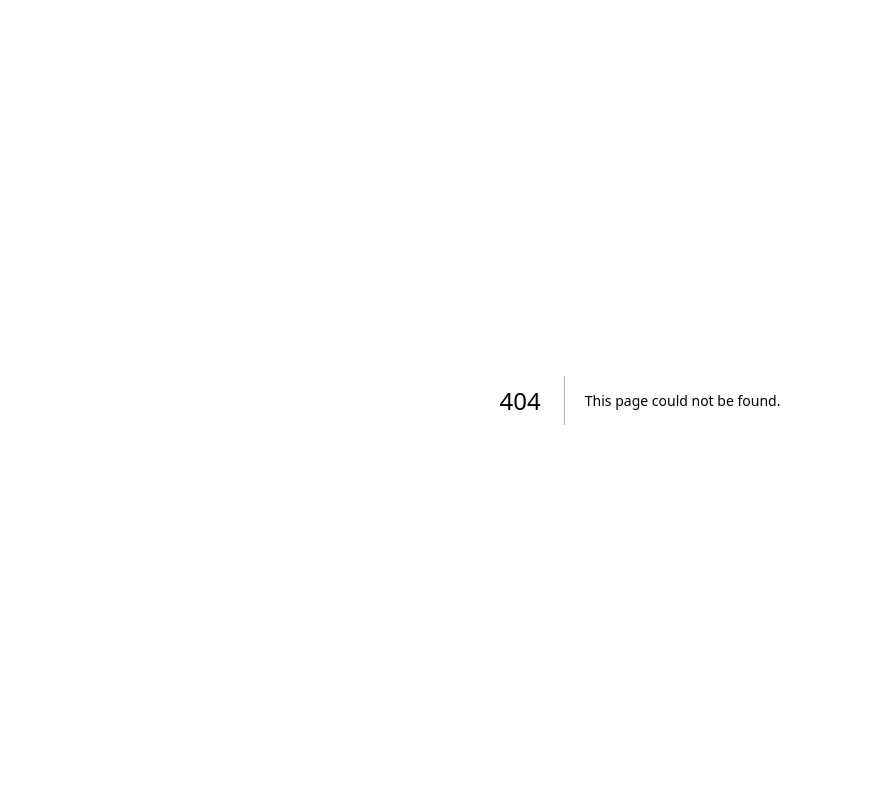
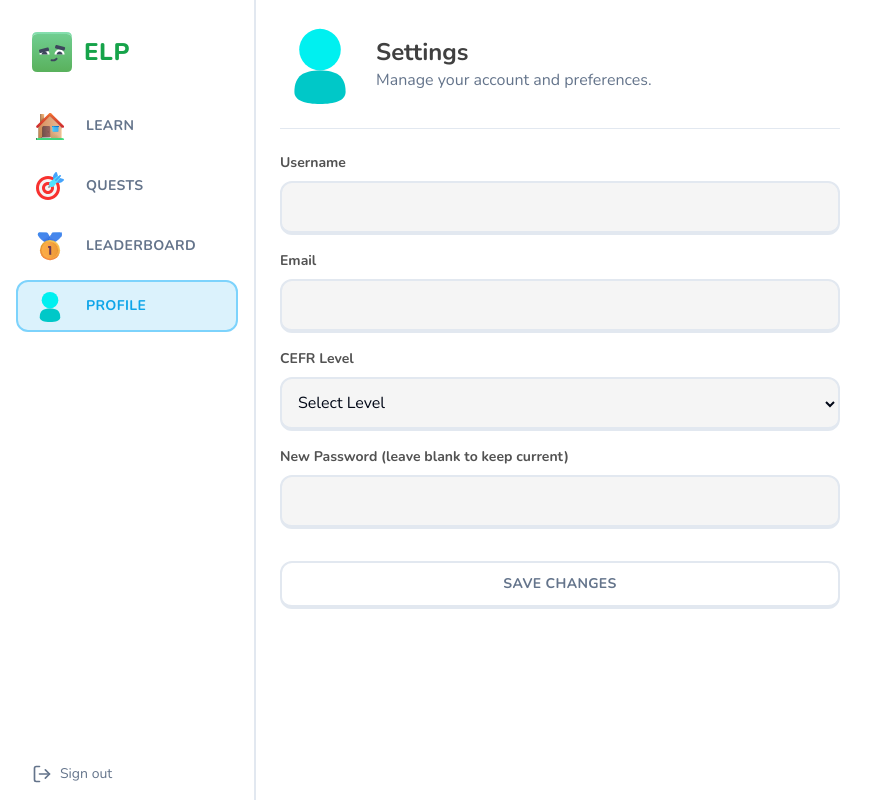
Before and after one commit to hungvult/english_learning_platform-client, a Next.js app: page /profile in a window 1280 px wide. Before the commit this address had no page. Shown: the whole page, without its empty margins (0-887 px from the left). Built offline with nearby package versions, Linux system fonts and the light colour scheme; no server answers.

Commit message:
feat: Profile Page

```diff
--- /dev/null
+++ b/app/(main)/profile/page.tsx
@@ -0,0 +1,185 @@
+"use client";
+
+import { useEffect, useState } from "react";
+import Image from "next/image";
+import { toast } from "sonner";
+
+import { api } from "@/lib/api";
+import { FeedWrapper } from "@/components/feed-wrapper";
+import { UserProgress } from "@/components/user-progress";
+import { StickyWrapper } from "@/components/sticky-wrapper";
+import { Button } from "@/components/ui/button";
+import { Separator } from "@/components/ui/separator";
+import { UserProfile, UserProgress as UserProgressType } from "@/types/api";
+
+const ProfilePage = () => {
+  const [profile, setProfile] = useState<UserProfile | null>(null);
+  const [userProgress, setUserProgress] = useState<UserProgressType | null>(null);
+  const [loading, setLoading] = useState(true);
+  const [updating, setUpdating] = useState(false);
+
+  const [formData, setFormData] = useState({
+    username: "",
+    email: "",
+    password: "",
+    cefr_level: "",
+  });
+
+  useEffect(() => {
+    const fetchData = async () => {
+      try {
+        const [profileData, progressData] = await Promise.all([
+          api<UserProfile>("/api/v1/users/me"),
+          api<UserProgressType>("/api/v1/users/me/progress"),
+        ]);
+        setProfile(profileData);
+        setUserProgress(progressData);
+        setFormData({
+          username: profileData.username,
+          email: profileData.email,
+          password: "",
+          cefr_level: profileData.cefr_level || "",
+        });
+      } catch (error) {
+        toast.error("Failed to load profile");
+      } finally {
+        setLoading(false);
+      }
+    };
+
+    fetchData();
+  }, []);
+
+  const onUpdate = async (e: React.FormEvent) => {
+    e.preventDefault();
+    setUpdating(true);
+
+    try {
+      const payload: any = {
+        username: formData.username,
+        email: formData.email,
+        cefr_level: formData.cefr_level || null,
+      };
+
+      if (formData.password) {
+        payload.password = formData.password;
+      }
+
+      const updatedProfile = await api<UserProfile>("/api/v1/users/me", {
+        method: "PATCH",
+        body: JSON.stringify(payload),
+      });
+
+      setProfile(updatedProfile);
+      setFormData((prev) => ({ ...prev, password: "" }));
+      toast.success("Profile updated successfully");
+    } catch (error: any) {
+      toast.error(error.message || "Failed to update profile");
+    } finally {
+      setUpdating(false);
+    }
+  };
+
+  if (loading) {
+    return (
+        <div className="flex h-full w-full items-center justify-center">
+            <span className="text-muted-foreground">Loading...</span>
+        </div>
+    );
+  }
+
+  return (
+    <div className="flex flex-col lg:flex-row-reverse gap-[48px] px-6">
+      <StickyWrapper>
+        {userProgress && userProgress.activeCourse && (
+            <UserProgress
+                activeCourse={userProgress.activeCourse}
+                hearts={userProgress.hearts}
+                points={userProgress.points}
+            />
+        )}
+      </StickyWrapper>
+
+      <FeedWrapper>
+        <div className="flex w-full flex-col gap-y-6">
+          <div className="flex items-center gap-x-4">
+            <Image
+              src="/profile.svg"
+              alt="Profile"
+              height={80}
+              width={80}
+            />
+            <div>
+                <h1 className="text-2xl font-bold text-neutral-700">Settings</h1>
+                <p className="text-muted-foreground">Manage your account and preferences.</p>
+            </div>
+          </div>
+
+          <Separator />
+
+          <form onSubmit={onUpdate} className="flex w-full flex-col gap-y-4">
+            <div className="flex flex-col gap-y-2">
+              <label className="text-sm font-bold text-neutral-600">Username</label>
+              <input
+                className="rounded-xl border-2 border-b-4 bg-neutral-100 p-3 outline-none focus:border-green-600 active:border-b-2"
+                value={formData.username}
+                onChange={(e) => setFormData({ ...formData, username: e.target.value })}
+                required
+              />
+            </div>
+
+            <div className="flex flex-col gap-y-2">
+              <label className="text-sm font-bold text-neutral-600">Email</label>
+              <input
+                type="email"
+                className="rounded-xl border-2 border-b-4 bg-neutral-100 p-3 outline-none focus:border-green-600 active:border-b-2"
+                value={formData.email}
+                onChange={(e) => setFormData({ ...formData, email: e.target.value })}
+                required
+              />
+            </div>
+
+            <div className="flex flex-col gap-y-2">
+              <label className="text-sm font-bold text-neutral-600">CEFR Level</label>
+              <select
+                className="rounded-xl border-2 border-b-4 bg-neutral-100 p-3 outline-none focus:border-green-600 active:border-b-2"
+                value={formData.cefr_level}
+                onChange={(e) => setFormData({ ...formData, cefr_level: e.target.value })}
+              >
+                <option value="">Select Level</option>
+                <option value="A1">A1 - Junior</option>
+                <option value="A2">A2 - Elementary</option>
+                <option value="B1">B1 - Intermediate</option>
+                <option value="B2">B2 - Upper Intermediate</option>
+                <option value="C1">C1 - Advanced</option>
+                <option value="C2">C2 - Native / Proficiency</option>
+              </select>
+            </div>
+
+            <div className="flex flex-col gap-y-2">
+                <label className="text-sm font-bold text-neutral-600">New Password (leave blank to keep current)</label>
+                <input
+                    type="password"
+                    autoComplete="new-password"
+                    className="rounded-xl border-2 border-b-4 bg-neutral-100 p-3 outline-none focus:border-green-600 active:border-b-2"
+                    value={formData.password}
+                    onChange={(e) => setFormData({ ...formData, password: e.target.value })}
+                />
+            </div>
+
+            <Button
+                type="submit"
+                disabled={updating}
+                size="lg"
+                className="w-full mt-4"
+            >
+                {updating ? "Saving..." : "Save Changes"}
+            </Button>
+          </form>
+        </div>
+      </FeedWrapper>
+    </div>
+  );
+};
+
+export default ProfilePage;
--- a/components/sidebar.tsx
+++ b/components/sidebar.tsx
@@ -1,8 +1,12 @@
+"use client";
+
 import { LogOut } from "lucide-react";
 import Image from "next/image";
 import Link from "next/link";
+import { useRouter } from "next/navigation";
 
 import { cn } from "@/lib/utils";
+import { api } from "@/lib/api";
 
 import { SidebarItem } from "./sidebar-item";
 
@@ -11,6 +15,18 @@ type SidebarProps = {
 };
 
 export const Sidebar = ({ className }: SidebarProps) => {
+  const router = useRouter();
+
+  const onLogout = async () => {
+    try {
+      await api("/api/v1/auth/logout", { method: "POST" });
+      router.push("/");
+      router.refresh();
+    } catch (error) {
+      console.error("Logout failed", error);
+    }
+  };
+
   return (
     <div
       className={cn(
@@ -36,16 +52,17 @@ export const Sidebar = ({ className }: SidebarProps) => {
           href="/leaderboard"
           iconSrc="/leaderboard.svg"
         />
+        <SidebarItem label="Profile" href="/profile" iconSrc="/profile.svg" />
       </div>
 
       <div className="p-4">
-        <Link
-          href="/api/v1/auth/logout"
-          className="flex items-center gap-x-2 text-sm text-muted-foreground transition hover:opacity-75"
+        <button
+          onClick={onLogout}
+          className="flex w-full items-center gap-x-2 text-sm text-muted-foreground transition hover:opacity-75"
         >
           <LogOut className="h-5 w-5" />
           <span>Sign out</span>
-        </Link>
+        </button>
       </div>
     </div>
   );
```
Also changed, not shown: types/api.ts (+12 -0 lines), public/profile.svg (added).
